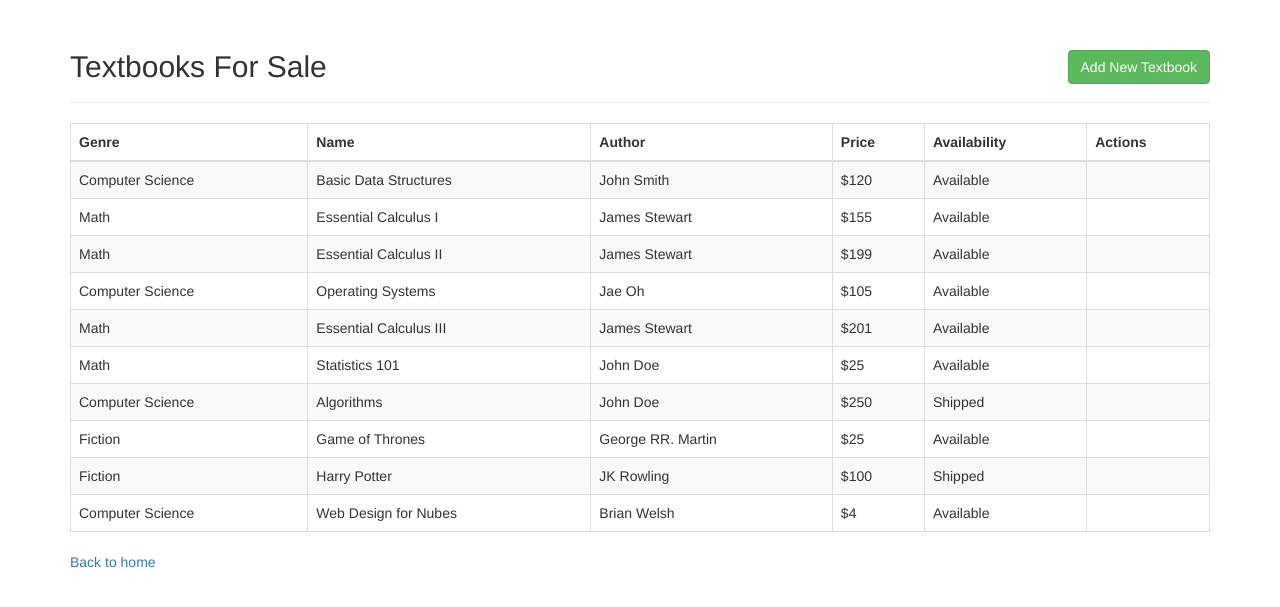
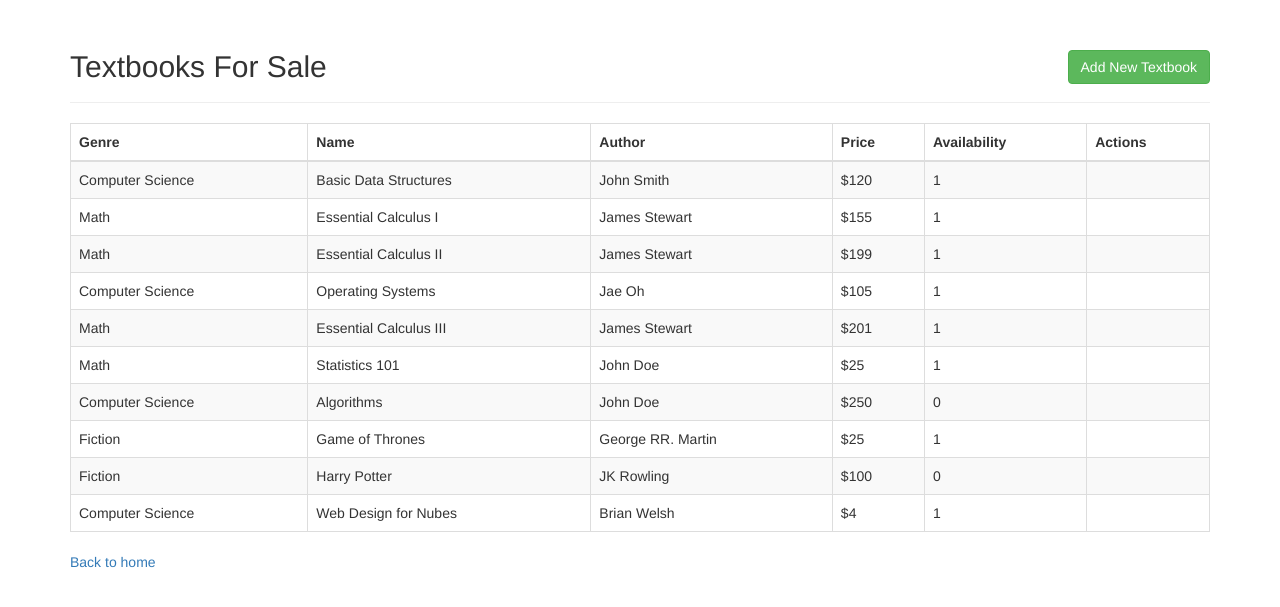
Before and after one commit to bwelsh515/CIS454_Book_Seller, a PHP site: page /welcome.php in a window 1280 px wide. Shown: the part 60-667 px from the top of the page. Run offline with PHP 8.4, Linux system fonts and the light colour scheme; data comes from the database, SQL or seed files in the repository.

Commit message:
Update welcome.php

```diff
--- a/public/welcome.php
+++ b/public/welcome.php
@@ -49,12 +49,9 @@ try {
 						<td><?php echo escape($row["book_name"]); ?></td>
 						<td><?php echo escape($row["book_author"]); ?></td>
 						<td>$<?php echo escape($row["book_price"]); ?></td>
-						<?php if ($row["is_available"] == 1) {
-							echo "<td>Available</td>";
-						} else {
-							echo "<td>Shipped</td>";
-						}
-						?>
+						<td><?php echo escape($row["is_available"]); ?></td>
+
+
 						<td></td> <!-- TODO: add action buttons -->
 					</tr>
 				<?php }?>
```
